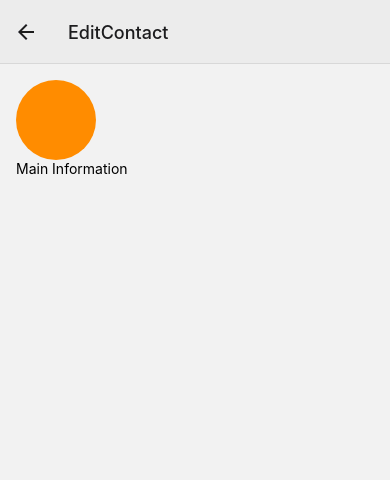
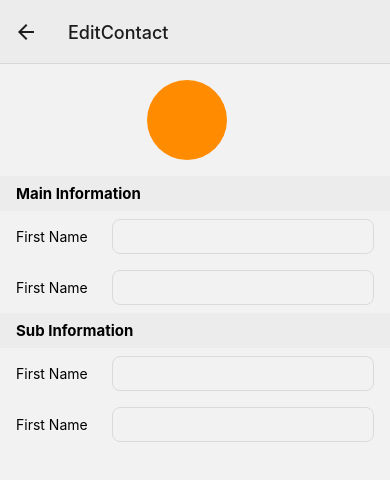
Before and after one commit to wkitsin/ContactList, a React Native app: screen /EditContact in a window 390 px wide. Shown: the top 480 px of the page. Built offline with nearby package versions, Linux system fonts and the light colour scheme.

Commit message:
edit contact UI

```diff
--- a/src/Contacts.tsx
+++ b/src/Contacts.tsx
@@ -35,6 +35,7 @@ const Contacts = (props: ContactsNavProps) => {
       <View
         style={styles.avatar}
       />
+
       <Text style={styles.name}>
         {item.firstName} {item.lastName}
       </Text>
@@ -62,6 +63,11 @@ const styles = StyleSheet.create({
     flexDirection: 'row',
     alignItems: 'center',
   },
+  avatarContainer: {
+    flex: 1,
+    justifyContent: 'center',
+    alignItems: 'center',
+  },
   avatar: {
     backgroundColor: Color.PRIMARY,
     borderRadius: 20,
--- a/src/EditContact.tsx
+++ b/src/EditContact.tsx
@@ -1,17 +1,47 @@
 import React from 'react';
-import { ScrollView, StyleSheet, Text, View } from 'react-native';
+import { ScrollView, StyleSheet, Text, TextInput, View } from 'react-native';
 import { Color } from './helpers/color';
 import { SPACING } from './helpers/spacing';
 
 const EditContact = () => {
   return (
     <ScrollView contentContainerStyle={styles.scrollView}>
-      <View
-        style={styles.avatar}
-      />
+      <View style={styles.avatarContainer}>
+        <View
+          style={styles.avatar}
+        />
+      </View>
 
       <View>
-        <Text>Main Information</Text>
+        <Text style={styles.title}>Main Information</Text>
+        <View style={styles.inputContainer}>
+          <Text>First Name</Text>
+          <TextInput
+            style={styles.textInput}
+          />
+        </View>
+        <View style={styles.inputContainer}>
+          <Text>First Name</Text>
+          <TextInput
+            style={styles.textInput}
+          />
+        </View>
+      </View>
+
+      <View>
+        <Text style={styles.title}>Sub Information</Text>
+        <View style={styles.inputContainer}>
+          <Text>First Name</Text>
+          <TextInput
+            style={styles.textInput}
+          />
+        </View>
+        <View style={styles.inputContainer}>
+          <Text>First Name</Text>
+          <TextInput
+            style={styles.textInput}
+          />
+        </View>
       </View>
     </ScrollView>
   );
@@ -19,8 +49,13 @@ const EditContact = () => {
 
 const styles = StyleSheet.create({
   scrollView: {
-    padding: SPACING.S_2,
     flex: 1,
+    paddingVertical: SPACING.S_2,
+  },
+  avatarContainer: {
+    justifyContent: 'center',
+    alignItems: 'center',
+    marginBottom: SPACING.S_2,
   },
   avatar: {
     backgroundColor: Color.PRIMARY,
@@ -29,6 +64,29 @@ const styles = StyleSheet.create({
     width: 80,
     marginRight: SPACING.S_2,
   },
+  title: {
+    fontSize: 15,
+    fontWeight: 'bold',
+    backgroundColor: Color.HEADER,
+    paddingVertical: SPACING.S_1,
+    paddingHorizontal: SPACING.S_2,
+  },
+  inputContainer: {
+    flexDirection: 'row',
+    justifyContent: 'center',
+    alignItems: 'center',
+    paddingHorizontal: SPACING.S_2,
+    paddingVertical: SPACING.S_1,
+  },
+  textInput: {
+    marginLeft: SPACING.S_3,
+    flex: 1,
+    padding: SPACING.S_1,
+    borderRadius: 8,
+    borderColor: Color.INPUT,
+    borderWidth: 1,
+    color: 'black',
+  }
 });
 
 export default EditContact;
--- a/src/helpers/color.ts
+++ b/src/helpers/color.ts
@@ -3,4 +3,5 @@ export enum Color {
   BORDER = '#D0CFCE',
   HEADER = '#ECECEC',
   WHITE = 'white',
+  INPUT = '#DADADA',
 }
```
